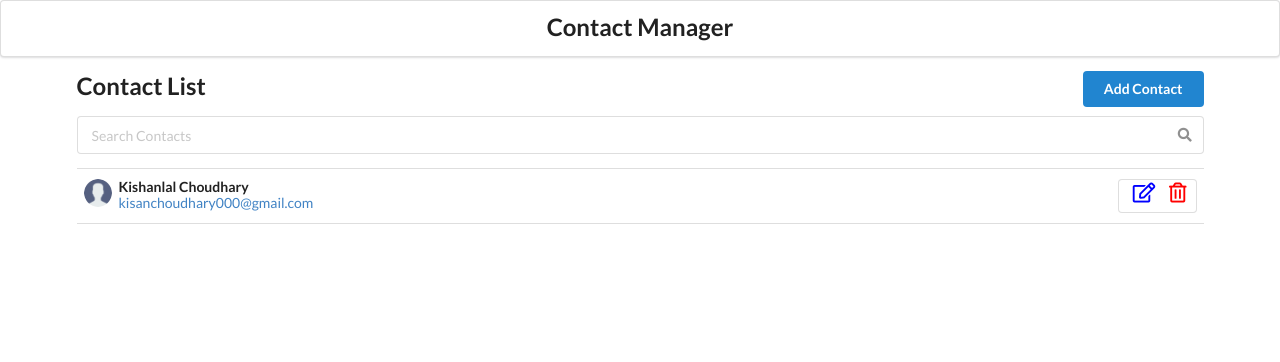
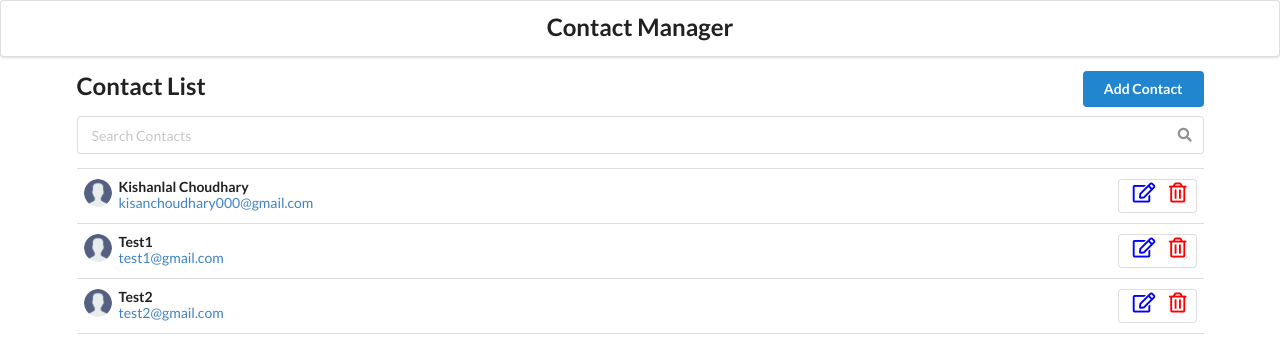
Before and after one commit to kishanlalchoudhary/Contact-Manager-CRUD, a React (Create React App) app: page / in a window 1280 px wide. Shown: the top 362 px of the page. Built offline with nearby package versions, Linux system fonts and the light colour scheme; data requests are answered from the project's data file.

Commit message:
added try and catch blocks to handle errors

```diff
--- a/src/components/App.js
+++ b/src/components/App.js
@@ -27,6 +27,7 @@ function App() {
 
   // Add contact
   const addContactHandler = async (contact) => {
+    try {
       const request = {
         ...contact,
         id: uuid(),
@@ -34,19 +35,29 @@ function App() {
 
       const response = await api.post("/contacts", request);
       setContacts([...contacts, response.data]);
+      alert("Contact added successfully");
+    } catch (err) {
+      alert(err);
+    }
   };
 
   // Delete contact
   const removeContactHandler = async (id) => {
+    try {
       await api.delete(`/contacts/${id}`);
       const newContactList = contacts.filter((contact) => {
         return contact.id !== id;
       });
       setContacts(newContactList);
+      alert("Contact deleted successfully");
+    } catch (err) {
+      alert(err);
+    }
   };
 
   // Update Contact
   const updateContactHandler = async (contact) => {
+    try {
       const response = await api.put(`/contacts/${contact.id}`, contact);
       const { id, name, email } = response.data;
       setContacts(
@@ -54,6 +65,10 @@ function App() {
           return contact.id === id ? { ...response.data } : contact;
         })
       );
+      alert("Contact Updated Successfully");
+    } catch (err) {
+      alert(err);
+    }
   };
 
   // Search Contacts
--- a/src/database/db.json
+++ b/src/database/db.json
@@ -4,6 +4,16 @@
       "name": "Kishanlal Choudhary",
       "email": "kisanchoudhary000@gmail.com",
       "id": "9820b7c7-afff-b197-ca69-b8a216547e37"
+    },
+    {
+      "id": "6bf4a6e6-95f3-8097-c719-dbe7e0f9d0c4",
+      "name": "Test1",
+      "email": "test1@gmail.com"
+    },
+    {
+      "name": "Test2",
+      "email": "test2@gmail.com",
+      "id": "6e935d0c-a054-ef05-16ea-33160bfa97cf"
     }
   ]
 }
```
Lines whose indentation alone changed are shown as unchanged.
